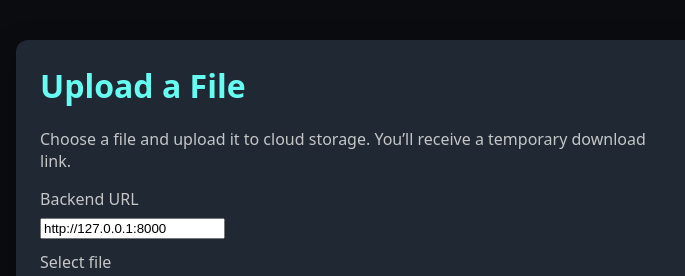
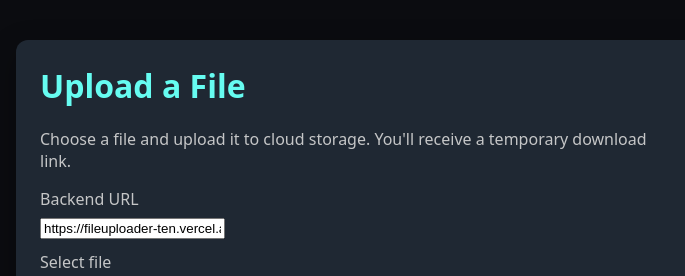
Before and after one commit to ShawnBengher/File_uploader, a plain HTML site: page frontend/index.html in a window 1280 px wide. Shown: the top 276 px of the page, 280-965 px from the left. Drawn offline with Linux system fonts and the light colour scheme.

Commit message:
Update index.html

```diff
--- a/frontend/index.html
+++ b/frontend/index.html
@@ -32,10 +32,10 @@
 <body>
   <div class="container">
     <h1>Upload a File</h1>
-    <p>Choose a file and upload it to cloud storage. You’ll receive a temporary download link.</p>
+    <p>Choose a file and upload it to cloud storage. You'll receive a temporary download link.</p>
 
     <label for="backendUrl">Backend URL</label>
-    <input id="backendUrl" type="text" placeholder="http://127.0.0.1:8000" value="http://127.0.0.1:8000" />
+    <input id="backendUrl" type="text" placeholder="https://fileuploader-ten.vercel.app" value="https://fileuploader-ten.vercel.app" />
 
     <label for="fileInput">Select file</label>
     <input id="fileInput" type="file" />
```
